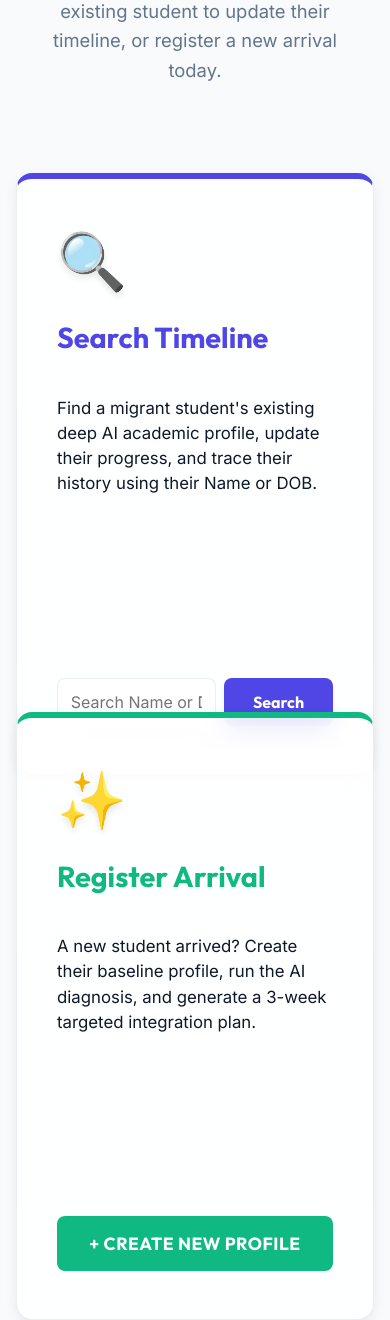
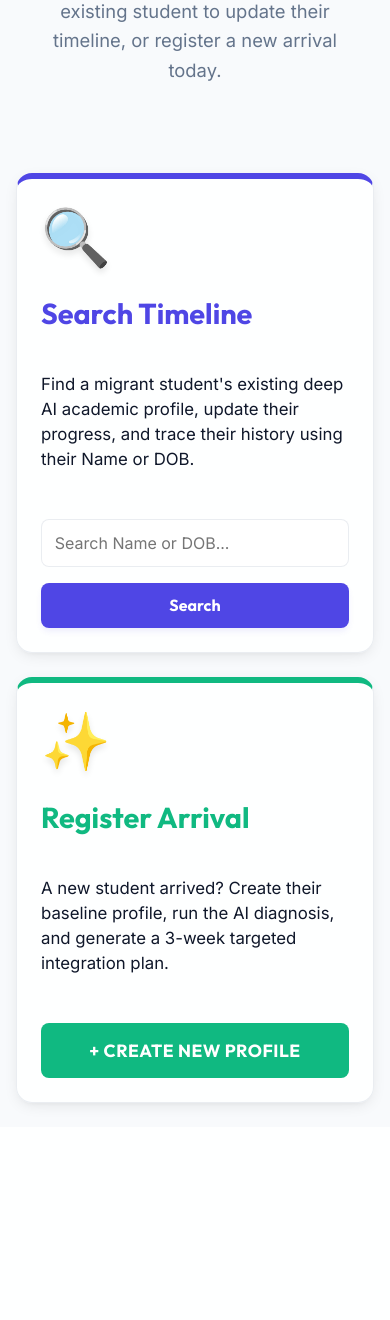
Before and after one commit to TGBAKASH/TR-068-ScriptKiddos, a Flask app: template templates/org_dashboard.html in a window 390 px wide. Shown: the part 440-1760 px from the top of the page. After the commit the page ends 1549 px from the top, so only its background shows below. Run offline with Flask 3, Linux system fonts and the light colour scheme; the template is opened without the code that fills it, so the values that code supplies are empty; some libraries are stand-ins or nearby versions.

Commit message:
forced mobile responsiveness on dashboard to stop UI overlap

```diff
--- a/templates/org_dashboard.html
+++ b/templates/org_dashboard.html
@@ -59,6 +59,29 @@
             transform: translateY(-8px);
             box-shadow: 0 20px 25px -5px rgba(0, 0, 0, 0.2), 0 8px 10px -6px rgba(0, 0, 0, 0.1);
         }
+
+        /* Force Mobile Override (Bypasses old PWA cached CSS) */
+        @media (max-width: 768px) {
+            .grid-2 {
+                display: block !important;
+            }
+            .action-card {
+                margin-bottom: 1.5rem;
+                padding: 1.5rem !important;
+            }
+            form[action*="search"] {
+                flex-wrap: wrap !important;
+            }
+            form[action*="search"] input {
+                width: 100% !important;
+                flex-basis: 100% !important;
+            }
+            form[action*="search"] button {
+                width: 100% !important;
+                flex-basis: 100% !important;
+                margin-top: 0.5rem;
+            }
+        }
     </style>
 </div>
 {% endblock %}
```
